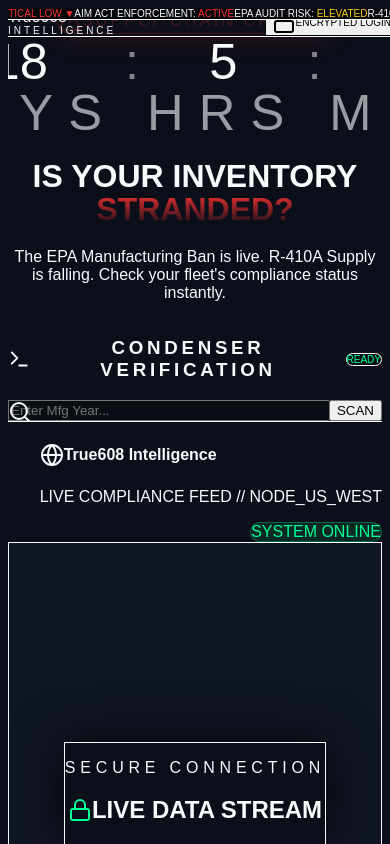
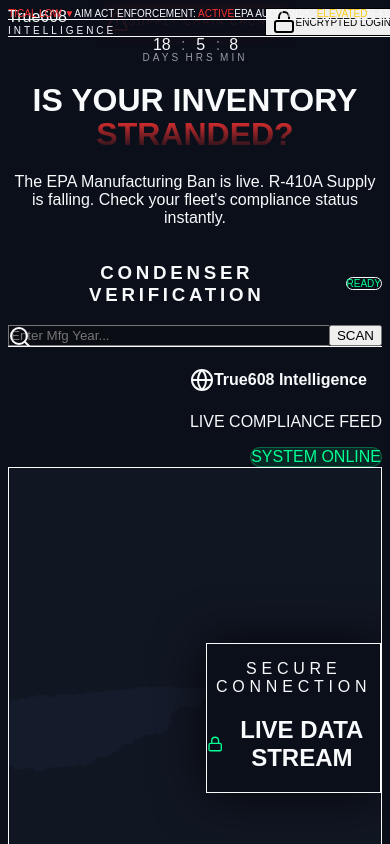
Before and after one commit to RisheeRaswath/True608-Website, a Next.js app: page / in a window 390 px wide. Shown: the top 844 px of the page. Built offline with nearby package versions, Linux system fonts and the light colour scheme.

Commit message:
Fix: Solid Ticker, US Map SVG, Corrected Input

```diff
--- a/src/app/page.tsx
+++ b/src/app/page.tsx
@@ -3,17 +3,18 @@
 import { useState, useEffect } from "react";
 import { TrueLogo } from "@/components/TrueLogo";
 import {
-  ShieldCheck, AlertTriangle, Terminal, Activity,
-  Lock, Server, FileText, ChevronRight, Search, Globe, Zap
+  ShieldCheck, AlertTriangle, Activity,
+  Lock, Server, FileText, ChevronRight, Search, Globe
 } from "lucide-react";
 
-// --- 1. THE TICKER (Solid & Readable) ---
+// --- 1. THE TICKER (Solid Black, Readable) ---
 const Ticker = () => (
-  <div className="w-full bg-[#05070a] border-b border-white/10 h-12 flex items-center overflow-hidden z-[60] fixed top-0 left-0 shadow-2xl">
+  // z-[60] ensures it is ALWAYS on top. bg-black ensures text is readable.
+  <div className="w-full bg-black border-b border-white/10 h-10 flex items-center overflow-hidden z-[60] fixed top-0 left-0 shadow-xl">
     <div className="animate-ticker flex items-center">
       {[...Array(8)].map((_, i) => (
         <div key={i} className="flex items-center">
-          <span className="text-[10px] md:text-xs font-mono font-bold tracking-widest uppercase flex items-center gap-32 px-16">
+          <span className="text-[10px] md:text-xs font-mono font-bold tracking-widest uppercase flex items-center gap-24 px-12">
             <span className="text-slate-300">R-410A SPOT: <span className="text-[#00FF94]">$425.00 ▲</span></span>
             <span className="text-slate-300">R-454B SUPPLY: <span className="text-[#FF3333]">CRITICAL LOW ▼</span></span>
             <span className="text-slate-300">AIM ACT ENFORCEMENT: <span className="text-[#FF3333]">ACTIVE</span></span>
@@ -25,7 +26,7 @@ const Ticker = () => (
   </div>
 );
 
-// --- 2. THE COUNTDOWN (VW BASED - MASSIVE) ---
+// --- 2. THE COUNTDOWN (Perfectly Sized) ---
 const Countdown = () => {
   const [timeLeft, setTimeLeft] = useState({ d: 0, h: 0, m: 0, s: 0 });
 
@@ -46,32 +47,32 @@ const Countdown = () => {
 
   return (
     <div className="text-center mb-20 relative z-10">
-      <div className="inline-flex items-center gap-2 border border-[#FF3333] bg-[#FF3333]/10 px-6 py-2 rounded-full text-[#FF3333] text-xs font-bold uppercase tracking-[0.2em] mb-12 shadow-[0_0_30px_rgba(255,51,51,0.2)]">
-        <AlertTriangle className="w-4 h-4" /> Supply Chain Crunch
+      <div className="inline-flex items-center gap-2 border border-[#FF3333]/30 bg-[#FF3333]/5 px-4 py-1.5 rounded text-[#FF3333] text-[10px] font-bold uppercase tracking-[0.2em] mb-10 animate-pulse shadow-[0_0_15px_rgba(255,51,51,0.1)]">
+        <AlertTriangle className="w-3 h-3" /> Supply Chain Crunch
       </div>
 
-      {/* 13vw makes it fill the screen width perfectly */}
-      <div className="font-mono text-[13vw] leading-none font-black text-white tracking-tighter flex justify-center items-baseline gap-[2vw]">
+      {/* Sized to be big but readable */}
+      <div className="font-mono text-6xl md:text-8xl lg:text-9xl font-bold text-white tracking-tighter flex justify-center items-baseline gap-4 md:gap-8 leading-none">
         <div className="flex flex-col items-center">
             {timeLeft.d}
-            <span className="text-sm md:text-xl text-slate-500 font-sans font-bold tracking-[0.3em] opacity-60 mt-4">DAYS</span>
+            <span className="text-[10px] md:text-sm text-slate-500 font-sans font-bold tracking-[0.3em] opacity-60 mt-4">DAYS</span>
         </div>
-        <span className="text-slate-800 self-start mt-4 opacity-50">:</span>
+        <span className="text-slate-800 self-start mt-2 opacity-50">:</span>
         <div className="flex flex-col items-center">
             {timeLeft.h}
-            <span className="text-sm md:text-xl text-slate-500 font-sans font-bold tracking-[0.3em] opacity-60 mt-4">HRS</span>
+            <span className="text-[10px] md:text-sm text-slate-500 font-sans font-bold tracking-[0.3em] opacity-60 mt-4">HRS</span>
         </div>
-        <span className="text-slate-800 self-start mt-4 opacity-50">:</span>
+        <span className="text-slate-800 self-start mt-2 opacity-50">:</span>
         <div className="flex flex-col items-center">
             {timeLeft.m}
-            <span className="text-sm md:text-xl text-slate-500 font-sans font-bold tracking-[0.3em] opacity-60 mt-4">MIN</span>
+            <span className="text-[10px] md:text-sm text-slate-500 font-sans font-bold tracking-[0.3em] opacity-60 mt-4">MIN</span>
         </div>
       </div>
     </div>
   );
 };
 
-// --- 3. THE SCANNER (Pro Tool) ---
+// --- 3. THE SCANNER (Corrected Padding & Text) ---
 const Scanner = () => {
   const [year, setYear] = useState("");
   const [result, setResult] = useState<null | "SAFE" | "RISK">(null);
@@ -85,10 +86,10 @@ const Scanner = () => {
   return (
     <div className="w-full max-w-[420px] mx-auto relative group z-20">
 
-      {/* Header */}
+      {/* Header - No weird symbols */}
       <div className="flex justify-between items-center mb-4 px-2">
         <h3 className="text-slate-300 font-bold flex items-center gap-2 text-xs tracking-[0.2em] uppercase">
-          <Terminal className="w-4 h-4 text-blue-500" /> Condenser Verification
+          Condenser Verification
         </h3>
         <div className="flex gap-2 items-center bg-white/5 px-3 py-1 rounded-full border border-white/10">
              <div className="w-1.5 h-1.5 rounded-full bg-[#00FF94] animate-pulse"></div>
@@ -96,12 +97,13 @@ const Scanner = () => {
         </div>
       </div>
 
-      {/* Input Field - Solid & Heavy */}
+      {/* Input Field */}
       <div className="relative mb-8 shadow-2xl">
         <div className="absolute inset-y-0 left-0 pl-6 flex items-center pointer-events-none z-20">
-          <Search className="h-5 w-5 text-slate-400" />
+          <Search className="h-5 w-5 text-slate-500" />
         </div>
         <div className="flex gap-0 relative">
+             {/* PL-16 creates massive space so text doesn't touch icon */}
              <input
               type="number"
               placeholder="Enter Mfg Year..."
@@ -118,7 +120,7 @@ const Scanner = () => {
         </div>
       </div>
 
-      {/* Results - Card Style */}
+      {/* Results */}
       {result === "SAFE" && (
         <div className="border-l-4 border-[#00FF94] bg-[#0A0D14] rounded-r-xl p-6 animate-in fade-in slide-in-from-top-2 shadow-[0_0_30px_rgba(0,255,148,0.1)] border border-white/10">
           <div className="flex items-center gap-3 mb-3">
@@ -153,15 +155,15 @@ const Scanner = () => {
   );
 };
 
-// --- 4. THE WAR ROOM VISUAL (HIGH VISIBILITY) ---
+// --- 4. THE MAP VISUAL (ACTUAL US MAP SVG) ---
 const WarRoomMap = () => (
-  <div className="mt-48 border-t border-white/10 pt-20 bg-gradient-to-b from-[#0B0F19] to-black">
+  <div className="mt-40 border-t border-white/10 pt-20 bg-gradient-to-b from-[#0B0F19] to-black">
     <div className="flex flex-col md:flex-row justify-between items-end mb-10 max-w-7xl mx-auto px-6 gap-6">
       <div>
         <h4 className="text-white font-bold flex items-center gap-3 text-2xl">
           <Globe className="w-6 h-6 text-blue-500" /> True608 Intelligence
         </h4>
-        <p className="text-sm text-slate-400 mt-2 font-mono tracking-wide">LIVE COMPLIANCE FEED // NODE_US_WEST</p>
+        <p className="text-sm text-slate-400 mt-2 font-mono tracking-wide">LIVE COMPLIANCE FEED</p>
       </div>
       <div className="flex items-center gap-3 px-5 py-2 bg-[#00FF94]/10 rounded-full border border-[#00FF94]/30">
         <div className="w-2.5 h-2.5 bg-[#00FF94] rounded-full animate-pulse shadow-[0_0_15px_#00FF94]"></div>
@@ -169,21 +171,29 @@ const WarRoomMap = () => (
       </div>
     </div>
 
-    {/* THE MAP CONTAINER - High Contrast */}
     <div className="max-w-7xl mx-auto h-[500px] bg-[#111623] border border-white/10 rounded-3xl relative overflow-hidden shadow-2xl flex items-center justify-center">
 
-      {/* Grid Lines - Increased Opacity to 20% + Blue Tint */}
-      <div className="absolute inset-0 grid grid-cols-[repeat(40,minmax(0,1fr))] gap-px opacity-20 pointer-events-none">
-         {[...Array(1600)].map((_, i) => (
-           <div key={i} className="bg-blue-500/30"></div>
-         ))}
-      </div>
+      {/* MAP SVG */}
+      <svg viewBox="0 0 1000 600" className="w-[80%] h-auto opacity-30 stroke-slate-600 fill-[#1e293b]">
+         {/* Simplified US Map Path */}
+         <path d="M968.1,234.3l-12.8,11.6l-36.1,2.8l-5.6-11.2l-22.3,0l-16.7,11.2l-16.7-5.6l-2.8,16.7l-13.9,0l-19.5,19.5l-5.6,22.3
+         l13.9,25.1l-22.3,8.4l-11.2,30.7l-30.7,13.9l-25.1-5.6l-13.9,13.9l-44.6-2.8l-16.7,16.7l-13.9-2.8l-19.5,8.4l-11.2,27.9l-30.7-5.6
+         l-25.1,16.7l-8.4,19.5l-33.5,8.4l-13.9,19.5l-33.5,5.6l-13.9-8.4l-25.1,11.2l-5.6,19.5l-22.3,13.9l-13.9-2.8l-8.4,11.2l-41.8-8.4
+         l-25.1,11.2l-13.9-5.6l-19.5,8.4l-16.7-5.6l-27.9,8.4l-16.7-8.4l-11.2,8.4l-19.5-2.8l-5.6,11.2l-19.5-2.8l-11.2,11.2l-25.1,0
+         l-11.2-13.9l-30.7-2.8l-13.9,8.4l-19.5-5.6l-16.7,8.4l-16.7-5.6l-2.8-16.7l-13.9-5.6l-11.2,2.8l-19.5-5.6l-5.6-25.1l-25.1-13.9
+         l-2.8-22.3l-19.5-16.7l-22.3-2.8l-8.4-19.5l8.4-25.1l-5.6-19.5l-19.5-11.2l-2.8-22.3l13.9-19.5l2.8-22.3l-13.9-13.9l8.4-19.5
+         l25.1-11.2l16.7-30.7l30.7-16.7l13.9,2.8l16.7-11.2l22.3,2.8l16.7-8.4l11.2,2.8l30.7-13.9l19.5,5.6l16.7-11.2l27.9,2.8l16.7-13.9
+         l19.5,5.6l16.7-5.6l22.3,13.9l25.1-2.8l22.3-13.9l30.7,5.6l16.7-5.6l25.1,8.4l19.5-8.4l27.9,2.8l16.7-11.2l25.1,5.6l16.7-8.4
+         l30.7,2.8l22.3-11.2l16.7,5.6l27.9-8.4l19.5,5.6l25.1-8.4l22.3,5.6l16.7-8.4l25.1,2.8l13.9-11.2l19.5,5.6l16.7-5.6l27.9,5.6
+         l19.5-8.4l16.7,5.6l25.1-5.6l13.9,8.4l19.5-5.6l25.1,5.6l16.7-2.8l11.2,8.4l30.7-5.6l13.9,5.6l25.1-5.6l16.7,5.6l22.3-8.4
+         l16.7,2.8l11.2-8.4l19.5,5.6l16.7-2.8L968.1,234.3z"/>
+      </svg>
 
-      {/* Glowing Dots - Bigger & Brighter */}
-      <div className="absolute top-1/3 left-1/4 w-2 h-2 bg-blue-500 rounded-full animate-ping opacity-100 shadow-[0_0_30px_blue]"></div>
-      <div className="absolute top-1/2 left-1/2 w-3 h-3 bg-[#00FF94] rounded-full animate-ping delay-75 opacity-100 shadow-[0_0_40px_#00FF94]"></div>
-      <div className="absolute bottom-1/3 right-1/4 w-2 h-2 bg-purple-500 rounded-full animate-ping delay-150 opacity-100 shadow-[0_0_30px_purple]"></div>
-      <div className="absolute top-1/4 right-1/3 w-2 h-2 bg-yellow-500 rounded-full animate-ping delay-300 opacity-100 shadow-[0_0_30px_yellow]"></div>
+      {/* Glowing Dots on the Map */}
+      <div className="absolute top-[30%] left-[20%] w-2 h-2 bg-blue-500 rounded-full animate-ping opacity-100 shadow-[0_0_30px_blue]"></div>
+      <div className="absolute top-[45%] left-[75%] w-3 h-3 bg-[#00FF94] rounded-full animate-ping delay-75 opacity-100 shadow-[0_0_40px_#00FF94]"></div>
+      <div className="absolute top-[60%] left-[45%] w-2 h-2 bg-purple-500 rounded-full animate-ping delay-150 opacity-100 shadow-[0_0_30px_purple]"></div>
+      <div className="absolute top-[35%] right-[10%] w-2 h-2 bg-yellow-500 rounded-full animate-ping delay-300 opacity-100 shadow-[0_0_30px_yellow]"></div>
 
       {/* Radar Sweep Effect */}
       <div className="absolute inset-0 bg-gradient-to-b from-transparent via-blue-500/5 to-transparent animate-scan pointer-events-none h-[20%] w-full"></div>
@@ -202,15 +212,12 @@ const WarRoomMap = () => (
 // --- MAIN LAYOUT ---
 export default function LandingPage() {
   return (
-    <main className="min-h-screen bg-[#0B0F19] text-white selection:bg-[#00FF94] selection:text-black font-sans pb-20 pt-10 overflow-hidden relative">
-
-      {/* SPOTLIGHT EFFECT (Backlighting) */}
-      <div className="absolute top-[-20%] left-1/2 -translate-x-1/2 w-[800px] h-[800px] bg-blue-600/10 rounded-full blur-[120px] pointer-events-none z-0"></div>
+    <main className="min-h-screen bg-[#0B0F19] text-white selection:bg-[#00FF94] selection:text-black font-sans pb-20 pt-10 relative">
 
       <Ticker />
 
-      {/* NAV - FLUSH with Ticker */}
-      <nav className="fixed top-12 w-full z-50 bg-[#0B0F19]/80 backdrop-blur-xl border-b border-white/5 transition-all">
+      {/* NAV - STICKY at 40px (top-10) to match ticker height */}
+      <nav className="fixed top-10 w-full z-50 bg-[#0B0F19]/90 backdrop-blur-xl border-b border-white/5 transition-all">
         <div className="max-w-7xl mx-auto px-6 h-20 flex items-center justify-between">
           <div className="flex items-center gap-4 cursor-pointer hover:opacity-80 transition-opacity">
             <TrueLogo className="w-10 h-10" />
```
